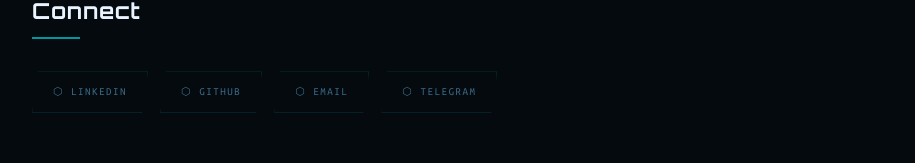
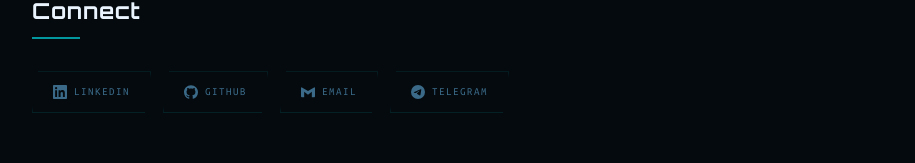
Before and after one commit to osteg0th/landing, a Next.js app: page / in a window 1280 px wide. Shown: the part 4373-4536 px from the top of the page, without its empty margins (182-1097 px from the left). Built offline with nearby package versions, Linux system fonts and the light colour scheme.

Commit message:
Add social media icons to Contact component

```diff
--- a/components/Contact.tsx
+++ b/components/Contact.tsx
@@ -1,5 +1,28 @@
 import { socials, profile } from "@/data/content";
 import styles from "./Contact.module.css";
+
+const icons: Record<string, React.ReactNode> = {
+  li: (
+    <svg width="14" height="14" viewBox="0 0 24 24" fill="currentColor">
+      <path d="M20.447 20.452H17.01v-5.569c0-1.328-.027-3.037-1.852-3.037-1.853 0-2.136 1.445-2.136 2.939v5.667H9.584V9h3.297v1.561h.046c.459-.869 1.582-1.785 3.255-1.785 3.484 0 4.127 2.293 4.127 5.275v6.401zM5.337 7.433a1.91 1.91 0 1 1 0-3.82 1.91 1.91 0 0 1 0 3.82zm1.65 13.019H3.685V9h3.302v11.452zM22.225 0H1.771C.792 0 0 .774 0 1.729v20.542C0 23.227.792 24 1.771 24h20.451C23.2 24 24 23.227 24 22.271V1.729C24 .774 23.2 0 22.222 0h.003z"/>
+    </svg>
+  ),
+  gh: (
+    <svg width="14" height="14" viewBox="0 0 24 24" fill="currentColor">
+      <path d="M12 .297c-6.63 0-12 5.373-12 12 0 5.303 3.438 9.8 8.205 11.385.6.113.82-.258.82-.577 0-.285-.01-1.04-.015-2.04-3.338.724-4.042-1.61-4.042-1.61C4.422 18.07 3.633 17.7 3.633 17.7c-1.087-.744.084-.729.084-.729 1.205.084 1.838 1.236 1.838 1.236 1.07 1.835 2.809 1.305 3.495.998.108-.776.417-1.305.76-1.605-2.665-.3-5.466-1.332-5.466-5.93 0-1.31.465-2.38 1.235-3.22-.135-.303-.54-1.523.105-3.176 0 0 1.005-.322 3.3 1.23.96-.267 1.98-.399 3-.405 1.02.006 2.04.138 3 .405 2.28-1.552 3.285-1.23 3.285-1.23.645 1.653.24 2.873.12 3.176.765.84 1.23 1.91 1.23 3.22 0 4.61-2.805 5.625-5.475 5.92.42.36.81 1.096.81 2.22 0 1.606-.015 2.896-.015 3.286 0 .315.21.69.825.57C20.565 22.092 24 17.592 24 12.297c0-6.627-5.373-12-12-12"/>
+    </svg>
+  ),
+  em: (
+    <svg width="14" height="14" viewBox="0 0 24 24" fill="currentColor">
+      <path d="M24 5.457v13.909c0 .904-.732 1.636-1.636 1.636h-3.819V11.73L12 16.64l-6.545-4.91v9.273H1.636A1.636 1.636 0 0 1 0 19.366V5.457c0-.629.375-1.172.912-1.434L12 10.09l11.088-6.067c.537.262.912.805.912 1.434z"/>
+    </svg>
+  ),
+  tg: (
+    <svg width="14" height="14" viewBox="0 0 24 24" fill="currentColor">
+      <path d="M11.944 0A12 12 0 0 0 0 12a12 12 0 0 0 12 12 12 12 0 0 0 12-12A12 12 0 0 0 12 0a12 12 0 0 0-.056 0zm4.962 7.224c.1-.002.321.023.465.14a.506.506 0 0 1 .171.325c.016.093.036.306.02.472-.18 1.898-.962 6.502-1.36 8.627-.168.9-.499 1.201-.82 1.23-.696.065-1.225-.46-1.9-.902-1.056-.693-1.653-1.124-2.678-1.8-1.185-.78-.417-1.21.258-1.91.177-.184 3.247-2.977 3.307-3.23.007-.032.014-.15-.056-.212s-.174-.041-.249-.024c-.106.024-1.793 1.14-5.061 3.345-.48.33-.913.49-1.302.48-.428-.008-1.252-.241-1.865-.44-.752-.245-1.349-.374-1.297-.789.027-.216.325-.437.893-.663 3.498-1.524 5.83-2.529 6.998-3.014 3.332-1.386 4.025-1.627 4.476-1.635z"/>
+    </svg>
+  ),
+};
 
 export default function Contact() {
   return (
@@ -16,7 +39,7 @@ export default function Contact() {
             target={s.href.startsWith("mailto") ? undefined : "_blank"}
             rel="noopener noreferrer"
           >
-            ⬡ {s.label}
+            {icons[s.icon]} {s.label}
           </a>
         ))}
       </div>
```
